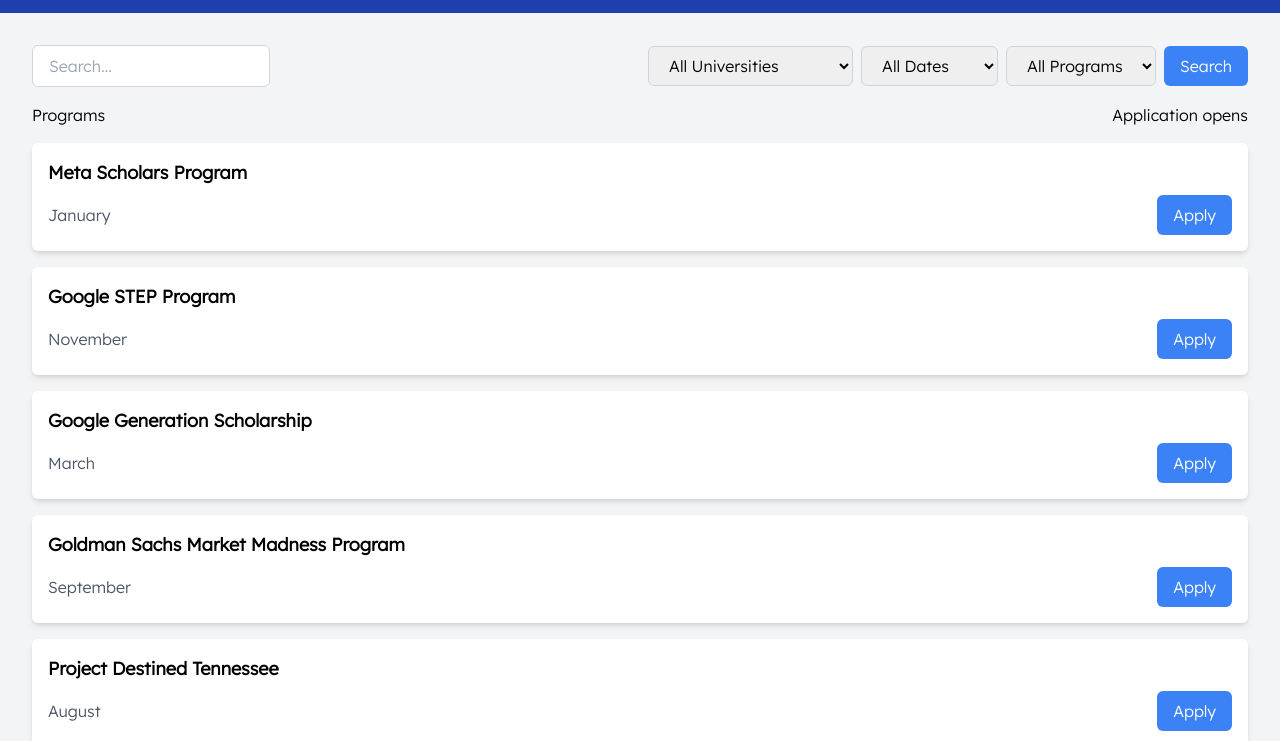
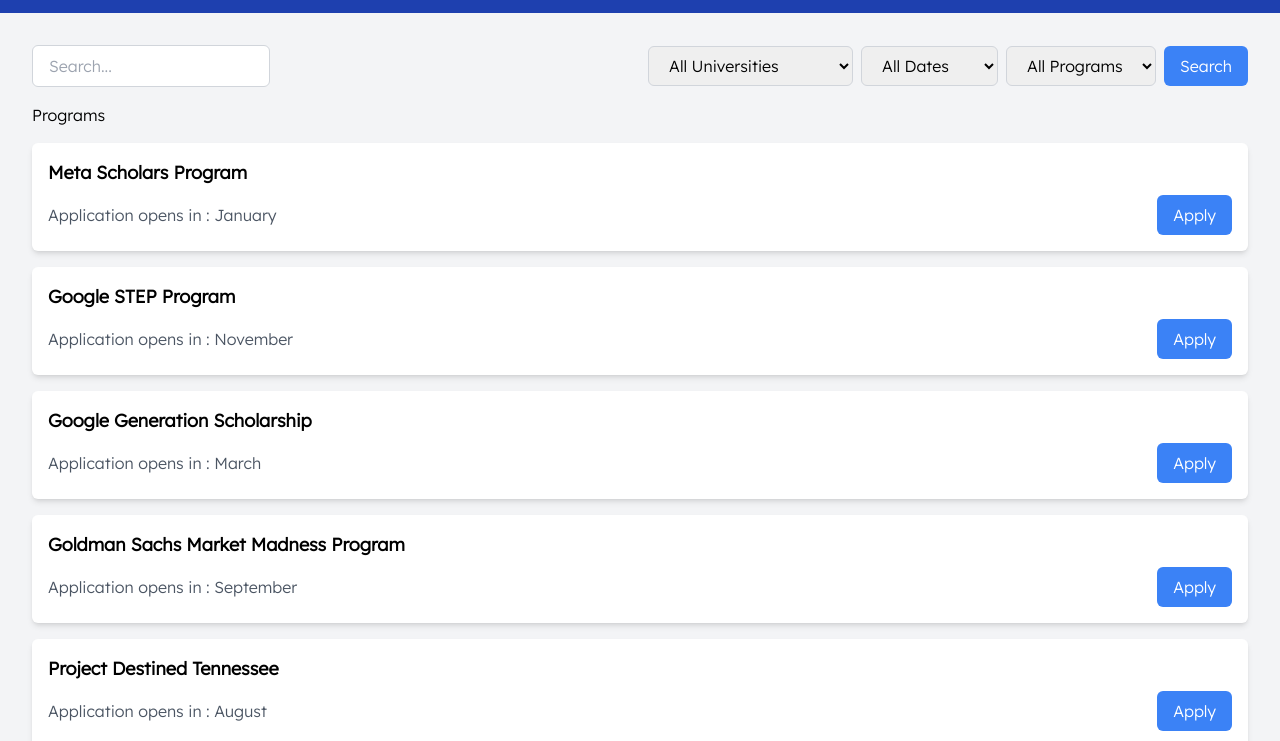
Before and after one commit to sanijcreates/hbcu, a website: page public/index.html in a window 1280 px wide. Shown: the part 59-800 px from the top of the page. Drawn offline with Linux system fonts and the light colour scheme.

Commit message:
minor changes

```diff
--- a/public/index.html
+++ b/public/index.html
@@ -142,7 +142,6 @@
             class="opportunity-header flex justify-between items-center mb-4 dark:text-white"
           >
             <span>Programs</span>
-            <span>Application opens</span>
           </div>
           <!-- Container for dynamically generated opportunities -->
           <div id="opportunitiesContainer" class="space-y-4">
@@ -194,7 +193,7 @@
           <p>${program.description}</p>
         </div>
         <div class="flex justify-between items-center">
-          <p class="text-gray-600 dark:text-gray-400">${program.applicationMonth}</p>
+          <p class="text-gray-600 dark:text-gray-400">Application opens in : ${program.applicationMonth}</p>
           <a href="${program.applicationLink}" class="bg-blue-500 dark:bg-blue-700 text-white py-2 px-4 rounded-md hover:bg-blue-600 dark:hover:bg-blue-800 focus:outline-none focus:ring-2 focus:ring-blue-500">Apply</a>
         </div>
       `;
```
